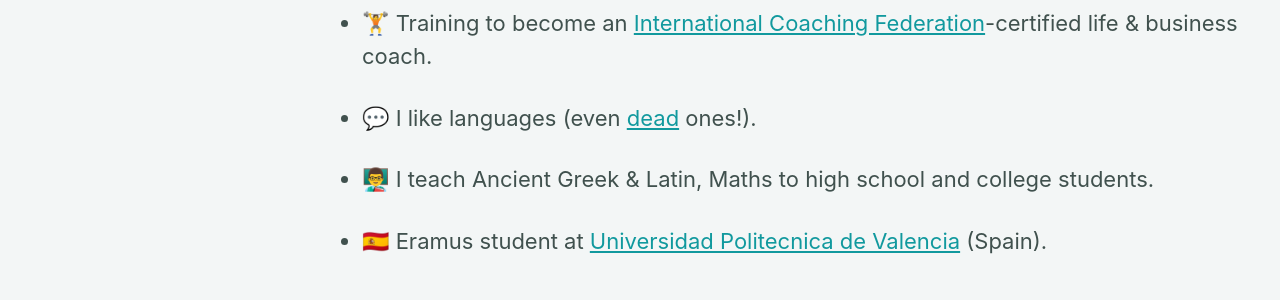
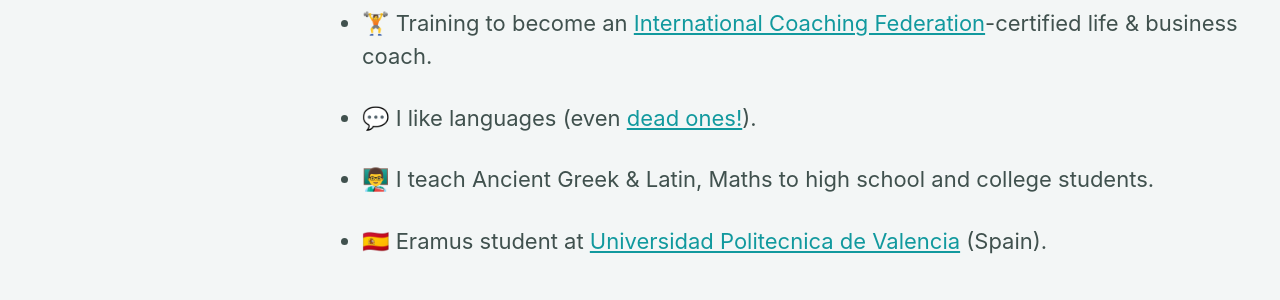
Before and after one commit to yuzhaouoe/yuzhaouoe.github.io, a Jekyll site: the page built from index.md, in a window 1280 px wide and 1134 px high. Shown: the part 594-894 px from the top of the window. Built offline with Jekyll 4.4.1, drawn with Linux system fonts in a browser that asks for light colours; cached includes are drawn as plain includes.

```diff
--- a/index.md
+++ b/index.md
@@ -21,7 +21,7 @@ seo_title: "Alessio Devoto's PhD personal website"
 
 - 🏋 Training to become an [International Coaching Federation](https://coachingfederation.org)-certified life & business coach.
 
-- 💬 I like languages (even [dead](https://www.sssscomic.com/comicpages/196.jpg) ones!).
+- 💬 I like languages (even [dead ones!](https://www.sssscomic.com/comicpages/196.jpg)).
 
 - 👨‍🏫️ I teach Ancient Greek & Latin, Maths to high school and college students.
 
```
